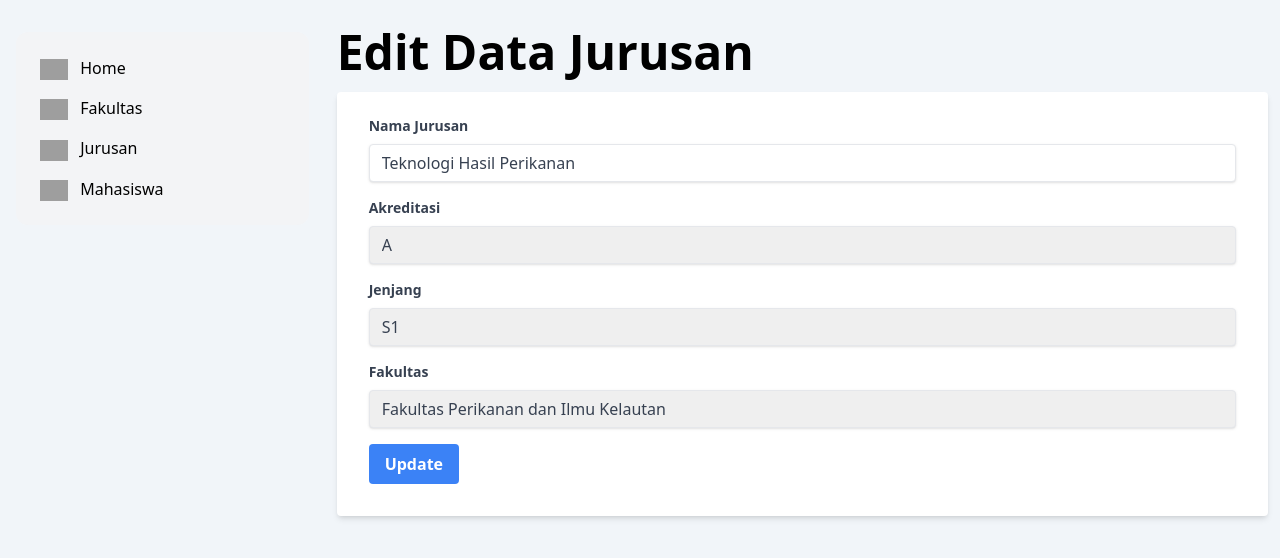
After one commit to SemmiDev/app, a PHP site: page /JurusanPageEditData.php?id=1 in a window 1280 px wide. The commit adds this page. Shown: the top 558 px of the page. Run offline with PHP 8.4, Linux system fonts and the light colour scheme; data comes from the database, SQL or seed files in the repository; grey boxes are pictures that could not be loaded.

Commit message:
finish: jurusan

```diff
--- a/App.php
+++ b/App.php
@@ -3,13 +3,23 @@
 use Config\Database;
 
 require_once __DIR__ . '/Config/Database.php';
+
 require_once __DIR__ . '/Modules/Exception/ValidationException.php';
 require_once __DIR__ . '/Modules/Fakultas/FakultasEntity.php';
 require_once __DIR__ . '/Modules/Fakultas/FakultasRepository.php';
 require_once __DIR__ . '/Modules/Fakultas/FakultasService.php';
 
+require_once __DIR__ . '/Modules/Jurusan/JurusanEntity.php';
+require_once __DIR__ . '/Modules/Jurusan/JurusanRepository.php';
+require_once __DIR__ . '/Modules/Jurusan/JurusanService.php';
+
 use Modules\Fakultas\Repository\FakultasRepository;
 use Modules\Fakultas\Service\FakultasService;
+use Modules\Jurusan\Repository\JurusanRepository;
+use Modules\Jurusan\Service\JurusanService;
 
 $fakultasRepository = new FakultasRepository(Database::getConnection());
-$fakultasService = new FakultasService($fakultasRepository);
+$jurusanRepository = new JurusanRepository(Database::getConnection());
+
+$fakultasService = new FakultasService($fakultasRepository, $jurusanRepository);
+$jurusanService = new JurusanService($jurusanRepository, $fakultasRepository);
--- a/FakultasPageEditData.php
+++ b/FakultasPageEditData.php
@@ -3,7 +3,6 @@
     <?php include('./Layouts/Navigation.php'); ?>
     <main role="main" class="w-full h-full flex-grow p-3 overflow-auto mt-4">
         <h1 class="text-3xl md:text-5xl mb-4 font-extrabold" id="home">Edit Data Fakultas</h1>
-
 
         <?php
         require_once './App.php';
@@ -30,4 +29,5 @@
 
     </main>
 </div>
-<?php // include('./Layouts/Footer.php'); ?>
+<?php // include('./Layouts/Footer.php');
+?>
--- a/FakultasPageTambahData.php
+++ b/FakultasPageTambahData.php
@@ -22,4 +22,5 @@
 
     </main>
 </div>
-<?php // include('./Layouts/Footer.php'); ?>
+<?php // include('./Layouts/Footer.php');
+?>
--- /dev/null
+++ b/JurusanPageEditData.php
@@ -0,0 +1,70 @@
+<?php include('./Layouts/Header.php'); ?>
+<div class="w-full flex flex-col sm:flex-row flex-grow overflow-hidden">
+    <?php include('./Layouts/Navigation.php'); ?>
+    <main role="main" class="w-full h-full flex-grow p-3 overflow-auto mt-4">
+        <h1 class="text-3xl md:text-5xl mb-4 font-extrabold" id="home">Edit Data Jurusan</h1>
+
+        <?php
+        require_once './App.php';
+        $id = $_GET['id'];
+        $dataJurusan = $jurusanService->findById($id);
+        $dataFakultas = $fakultasService->findAll();
+        ?>
+
+        <div class="bg-white shadow-md rounded px-8 pt-6 pb-8 mb-4">
+            <form action="JurusanProsesData.php?act=update" method="POST">
+                <div class="mb-4">
+                    <input type="hidden" name="id" value="<?= $id; ?>">
+                    <label class="block text-gray-700 text-sm font-bold mb-2" for="nama">
+                        Nama Jurusan
+                    </label>
+                    <input class="shadow appearance-none border rounded w-full py-2 px-3 text-gray-700 leading-tight focus:outline-none focus:shadow-outline" id="nama" name="nama" type="text" placeholder="Masukkan Nama Fakultas" value="<?= $dataJurusan->nama ?>" required>
+                </div>
+                <div class="mb-4">
+                    <label class="block text-gray-700 text-sm font-bold mb-2" for="akreditasi">
+                        Akreditasi
+                    </label>
+                    <select class="shadow appearance-none border rounded w-full py-2 px-3 text-gray-700 leading-tight focus:outline-none focus:shadow-outline" id="akreditasi" name="akreditasi" required>
+                        <option value="A" <?php if ($dataJurusan->akreditasi == 'A') echo 'selected'; ?>>A</option>
+                        <option value="B" <?php if ($dataJurusan->akreditasi == 'B') echo 'selected'; ?>>B</option>
+                        <option value="C" <?php if ($dataJurusan->akreditasi == 'C') echo 'selected'; ?>>C</option>
+                        <option value="D" <?php if ($dataJurusan->akreditasi == 'D') echo 'selected'; ?>>D</option>
+                    </select>
+                </div>
+                <div class="mb-4">
+                    <label class="block text-gray-700 text-sm font-bold mb-2" for="jenjang">
+                        Jenjang
+                    </label>
+                    <select class="shadow appearance-none border rounded w-full py-2 px-3 text-gray-700 leading-tight focus:outline-none focus:shadow-outline" id="jenjang" name="jenjang" required>
+                        <option value="S1" <?php if ($dataJurusan->jenjang == 'S1') echo 'selected'; ?>>S1</option>
+                        <option value="S2" <?php if ($dataJurusan->jenjang == 'S2') echo 'selected'; ?>>S2</option>
+                        <option value="S3" <?php if ($dataJurusan->jenjang == 'S3') echo 'selected'; ?>>S3</option>
+                        <option value="D2" <?php if ($dataJurusan->jenjang == 'D2') echo 'selected'; ?>>D2</option>
+                        <option value="D3" <?php if ($dataJurusan->jenjang == 'D3') echo 'selected'; ?>>D3</option>
+                        <option value="D4" <?php if ($dataJurusan->jenjang == 'D4') echo 'selected'; ?>>D4</option>
+                    </select>
+                </div>
+
+                <div class="mb-4">
+                    <label class="block text-gray-700 text-sm font-bold mb-2" for="fakultas">
+                        Fakultas
+                    </label>
+                    <select class="shadow appearance-none border rounded w-full py-2 px-3 text-gray-700 leading-tight focus:outline-none focus:shadow-outline" id="fakultas" name="idFakultas" required>
+                        <?php foreach ($dataFakultas as $fakultas) : ?>
+                            <option value="<?= $fakultas->id; ?>" <?php if ($dataJurusan->fakultas->id == $fakultas->id) echo 'selected'; ?>><?= $fakultas->nama; ?></option>
+                        <?php endforeach; ?>
+                    </select>
+                </div>
+
+                <div class="flex items-center justify-between">
+                    <button class="bg-blue-500 hover:bg-blue-700 text-white font-bold py-2 px-4 rounded focus:outline-none focus:shadow-outline" type="submit">
+                        Update
+                    </button>
+                </div>
+            </form>
+        </div>
+
+    </main>
+</div>
+<?php // include('./Layouts/Footer.php');
+?>
--- a/Layouts/Navigation.php
+++ b/Layouts/Navigation.php
@@ -2,7 +2,7 @@
     <div class="sticky top-0 p-4 bg-gray-100 rounded-xl w-full">
         <ul class="flex sm:flex-col overflow-hidden content-center justify-between">
             <li class="py-2 hover:bg-indigo-300 rounded">
-                <a class="truncate" href="#">
+                <a class="truncate" href="index.php">
                     <img src="//cdn.jsdelivr.net/npm/heroicons@1.0.1/outline/home.svg" class="w-7 sm:mx-2 mx-4 inline"/>
                     <span class="hidden sm:inline">Home</span>
                 </a>
@@ -14,7 +14,7 @@
                 </a>
             </li>
             <li class="py-2 hover:bg-indigo-300 rounded">
-                <a class="truncate" href="jurusan.php">
+                <a class="truncate" href="Jurusan.php">
                     <img src="//cdn.jsdelivr.net/npm/heroicons@1.0.6/outline/academic-cap.svg" class="w-7 sm:mx-2 mx-4 inline"/>
                     <span class="hidden sm:inline">Jurusan</span>
                 </a>
--- a/Modules/Fakultas/FakultasEntity.php
+++ b/Modules/Fakultas/FakultasEntity.php
@@ -5,4 +5,5 @@ namespace Modules\Fakultas\Entity;
 class FakultasEntity {
     public int $id;
     public string $nama;
+    public int $totalJurusan;
 }
--- a/Modules/Fakultas/FakultasService.php
+++ b/Modules/Fakultas/FakultasService.php
@@ -6,14 +6,19 @@ use Modules\Fakultas\Entity\FakultasEntity;
 use Modules\Fakultas\Repository\FakultasRepository;
 use Modules\Exception\ValidationException;
 use Config\Database;
+use Modules\Jurusan\Repository\JurusanRepository;
 
 class FakultasService
 {
     private FakultasRepository $fakultasRepository;
+    private JurusanRepository $jurusanRepository;
 
-    public function __construct(FakultasRepository $fakultasRepository)
+    public function __construct(
+        FakultasRepository $fakultasRepository,
+        JurusanRepository $jurusanRepository)
     {
         $this->fakultasRepository = $fakultasRepository;
+        $this->jurusanRepository = $jurusanRepository;
     }
 
     public function create(FakultasEntity $req): FakultasEntity
@@ -80,14 +85,14 @@ class FakultasService
     {
         try {
             Database::beginTransaction();
-            $user = $this->fakultasRepository->findById($id);
-            if ($user == null) {
+            $fak = $this->fakultasRepository->findById($id);
+            if ($fak == null) {
                 throw new ValidationException("id Fakultas tidak ada");
             }
 
             $fakultas = new FakultasEntity();
-            $fakultas->id = $user->id;
-            $fakultas->nama = $user->nama;
+            $fakultas->id = $fak->id;
+            $fakultas->nama = $fak->nama;
 
             Database::commitTransaction();
             return $fakultas;
--- /dev/null
+++ b/Modules/Jurusan/JurusanEntity.php
@@ -0,0 +1,29 @@
+<?php
+
+namespace Modules\Jurusan\Entity;
+
+use Modules\Fakultas\Entity\FakultasEntity;
+
+class JurusanEntity {
+    public int $id;
+    public string $nama;
+    public string $akreditasi;
+    public string $jenjang;
+    public int $idFakultas;
+}
+
+class JurusanEntityDetails {
+    public int $id;
+    public string $nama;
+    public string $akreditasi;
+    public string $jenjang;
+    public FakultasEntity $fakultas;
+
+    public function __construct(JurusanEntity $jurusan, FakultasEntity $fakultas) {
+        $this->id = $jurusan->id;
+        $this->nama = $jurusan->nama;
+        $this->akreditasi = $jurusan->akreditasi;
+        $this->jenjang = $jurusan->jenjang;
+        $this->fakultas = $fakultas;
+    }
+}
--- /dev/null
+++ b/Modules/Jurusan/JurusanRepository.php
@@ -0,0 +1,81 @@
+<?php
+
+namespace Modules\Jurusan\Repository;
+
+use Modules\Jurusan\Entity\JurusanEntity;
+
+class JurusanRepository {
+    private \PDO $connection;
+
+    public function __construct(\PDO $connection)
+    {
+        $this->connection = $connection;
+    }
+
+    public function totalJurusanInFakultas(int $fakultasId): int
+    {
+        $sql = "SELECT COUNT(*) FROM jurusan WHERE id_fakultas = :fakultasId";
+        $stmt = $this->connection->prepare($sql);
+        $stmt->bindParam(':fakultasId', $fakultasId);
+        $stmt->execute();
+        return $stmt->fetchColumn();
+    }
+
+    public function save(JurusanEntity $fakultas): JurusanEntity
+    {
+        $statement = $this->connection->prepare("INSERT INTO jurusan(nama_jurusan, akreditasi, jenjang, id_fakultas) VALUES (?,?,?,?)");
+        $statement->execute([$fakultas->nama, $fakultas->akreditasi, $fakultas->jenjang, $fakultas->idFakultas]);
+        return $fakultas;
+    }
+
+    public function update(JurusanEntity $fakultas): JurusanEntity
+    {
+        $statement = $this->connection->prepare("UPDATE jurusan SET nama_jurusan = ?, akreditasi = ?, jenjang = ?, id_fakultas = ? WHERE id_jurusan = ?");
+        $statement->execute([$fakultas->nama, $fakultas->akreditasi, $fakultas->jenjang, $fakultas->idFakultas, $fakultas->id]);
+        return $fakultas;
+    }
+
+    public function findAll(): array
+    {
+        $statement = $this->connection->prepare("SELECT * FROM jurusan");
+        $statement->execute();
+        $result = $statement->fetchAll(\PDO::FETCH_ASSOC);
+        return array_map(function ($row) {
+            $jurusan = new JurusanEntity();
+            $jurusan->id = $row['id_jurusan'];
+            $jurusan->nama = $row['nama_jurusan'];
+            $jurusan->akreditasi = $row['akreditasi'];
+            $jurusan->jenjang = $row['jenjang'];
+            $jurusan->idFakultas = $row['id_fakultas'];
+            return $jurusan;
+        }, $result);
+    }
+
+    public function findById(int $id): ? JurusanEntity
+    {
+        $statement = $this->connection->prepare("SELECT * FROM jurusan WHERE id_jurusan = ?");
+        $statement->execute([$id]);
+
+        try {
+            if ($row = $statement->fetch()) {
+                $jurusan = new JurusanEntity();
+                $jurusan->id = $row['id_jurusan'];
+                $jurusan->nama = $row['nama_jurusan'];
+                $jurusan->akreditasi = $row['akreditasi'];
+                $jurusan->jenjang = $row['jenjang'];
+                $jurusan->idFakultas = $row['id_fakultas'];
+                return $jurusan;
+            } else {
+                return null;
+            }
+        } finally {
+            $statement->closeCursor();
+        }
+    }
+
+    public function delete(int $id): void
+    {
+        $statement = $this->connection->prepare("DELETE FROM jurusan WHERE id_jurusan = ?");
+        $statement->execute([$id]);
+    }
+}
--- /dev/null
+++ b/Modules/Jurusan/JurusanService.php
@@ -0,0 +1,117 @@
+<?php
+
+namespace Modules\Jurusan\Service;
+
+use Modules\Jurusan\Entity\JurusanEntity;
+use Modules\Jurusan\Repository\JurusanRepository;
+use Modules\Exception\ValidationException;
+use Config\Database;
+use Modules\Fakultas\Repository\FakultasRepository;
+use Modules\Jurusan\Entity\JurusanEntityDetails;
+
+class JurusanService
+{
+    private JurusanRepository $jurusanRepository;
+    private FakultasRepository $fakultasRepository;
+
+    public function __construct(JurusanRepository $jurusanRepository, FakultasRepository $fakultasRepository)
+    {
+        $this->jurusanRepository = $jurusanRepository;
+        $this->fakultasRepository = $fakultasRepository;
+    }
+
+    public function totalJurusan(int $id): int
+    {
+        return $this->jurusanRepository->totalJurusanInFakultas($id);
+    }
+
+    public function create(JurusanEntity $req): JurusanEntity
+    {
+        try {
+            Database::beginTransaction();
+
+            $jurusan = new JurusanEntity();
+            $jurusan->nama = $req->nama;
+            $jurusan->akreditasi = $req->akreditasi;
+            $jurusan->jenjang = $req->jenjang;
+            $jurusan->idFakultas = $req->idFakultas;
+
+            $this->jurusanRepository->save($jurusan);
+
+            Database::commitTransaction();
+            return $jurusan;
+        } catch (\Exception $exception) {
+            Database::rollbackTransaction();
+            throw $exception;
+        }
+    }
+
+    public function update(JurusanEntity $req): JurusanEntity
+    {
+        try {
+            Database::beginTransaction();
+
+            $jurusan = new JurusanEntity();
+            $jurusan->id = $req->id;
+            $jurusan->nama = $req->nama;
+            $jurusan->akreditasi = $req->akreditasi;
+            $jurusan->jenjang = $req->jenjang;
+            $jurusan->idFakultas = $req->idFakultas;
+
+            $this->jurusanRepository->update($jurusan);
+
+            Database::commitTransaction();
+            return $jurusan;
+        } catch (\Exception $exception) {
+            Database::rollbackTransaction();
+            throw $exception;
+        }
+    }
+
+    public function delete(int $id): void
+    {
+        try {
+            Database::beginTransaction();
+            $jurusan = $this->jurusanRepository->findById($id);
+            if ($jurusan == null) {
+                throw new ValidationException("id jurusan tidak ada");
+            }
+
+            $this->jurusanRepository->delete($id);
+
+            Database::commitTransaction();
+        } catch (\Exception $exception) {
+            Database::rollbackTransaction();
+            throw $exception;
+        }
+    }
+
+    public function findAll(): array
+    {
+        $jurusan = $this->jurusanRepository->findAll();
+        $jurusanDetails = [];
+        foreach ($jurusan as $jurusan) {
+            $jurusanDetails[] = new JurusanEntityDetails($jurusan, $this->fakultasRepository->findById($jurusan->idFakultas));
+        }
+        return $jurusanDetails;
+    }
+
+    public function findById(int $id): ? JurusanEntityDetails
+    {
+        try {
+            Database::beginTransaction();
+            $jurusan = $this->jurusanRepository->findById($id);
+            if ($jurusan == null) {
+                throw new ValidationException("id Jurusan tidak ada");
+            }
+
+            $jurusanDetails = new JurusanEntityDetails($jurusan, $this->fakultasRepository->findById($jurusan->idFakultas));
+
+            Database::commitTransaction();
+            return $jurusanDetails;
+        } catch (\Exception $exception) {
+            Database::rollbackTransaction();
+            throw $exception;
+        }
+    }
+}
--- a/tailwind.config.js
+++ b/tailwind.config.js
@@ -3,7 +3,10 @@ module.exports = {
     './index.php',
     './Layouts/*.php',
     './Fakultas.php',
+    './Jurusan.php',
     './FakultasPageTambahData.php',
+    './JurusanPageTambahData.php',
+    './JurusanPageEditData.php',
   ],
   theme: {
     extend: {},
```
Also changed, not shown: Fakultas.php (+16 -6 lines), Jurusan.php (added, +101 -0 lines), JurusanPageTambahData.php (added, +67 -0 lines), JurusanProsesData.php (added, +75 -0 lines), index.php (+5 -5 lines), jurusan.php (deleted, +0 -8 lines), style.css (+41 -36 lines), FakultasProsesData.php (line endings or trailing spaces). Lines whose indentation alone changed are shown as unchanged.
